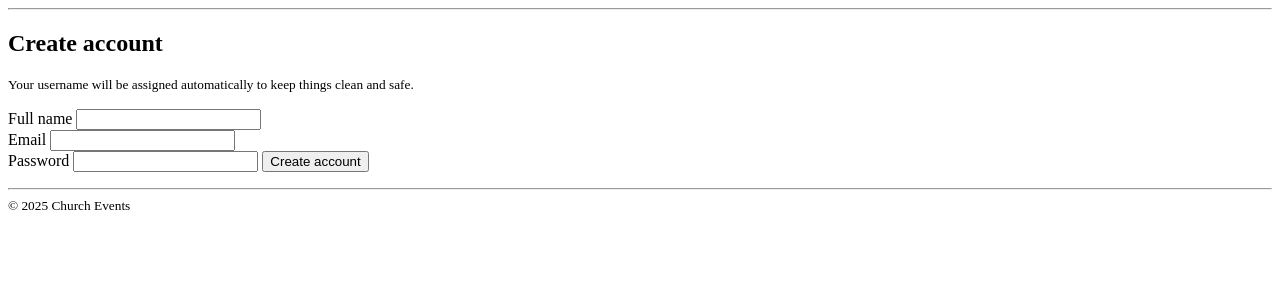
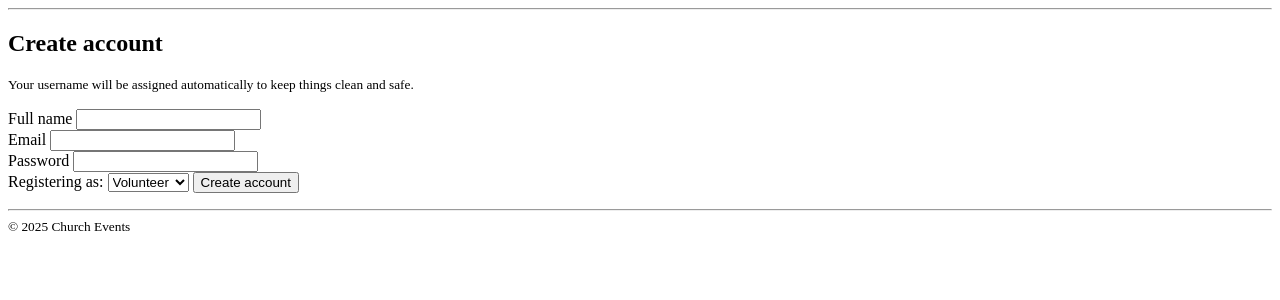
Before and after one commit to DenniseCamacho/church-events, a PHP site: template Views/register.php in a window 1280 px wide. Shown: the part 26-326 px from the top of the page. Run offline with PHP 8.4, Linux system fonts and the light colour scheme; the template is opened without the code that fills it, so the values that code supplies are empty.

Commit message:
implementing option to register as either volunteer or organizer

```diff
--- a/Views/register.php
+++ b/Views/register.php
@@ -22,5 +22,11 @@ start_session_once();
     <label>Password
         <input type="password" name="password" minlength="8" required>
     </label>
+    <br><label for="role">Registering as:</label>
+    <select name="role" id="role" required>
+        <option value="volunteer">Volunteer</option>
+        <option value="organizer">Organizer</option>
+    </select>
+
     <button class="btn">Create account</button>
 </form>
```
